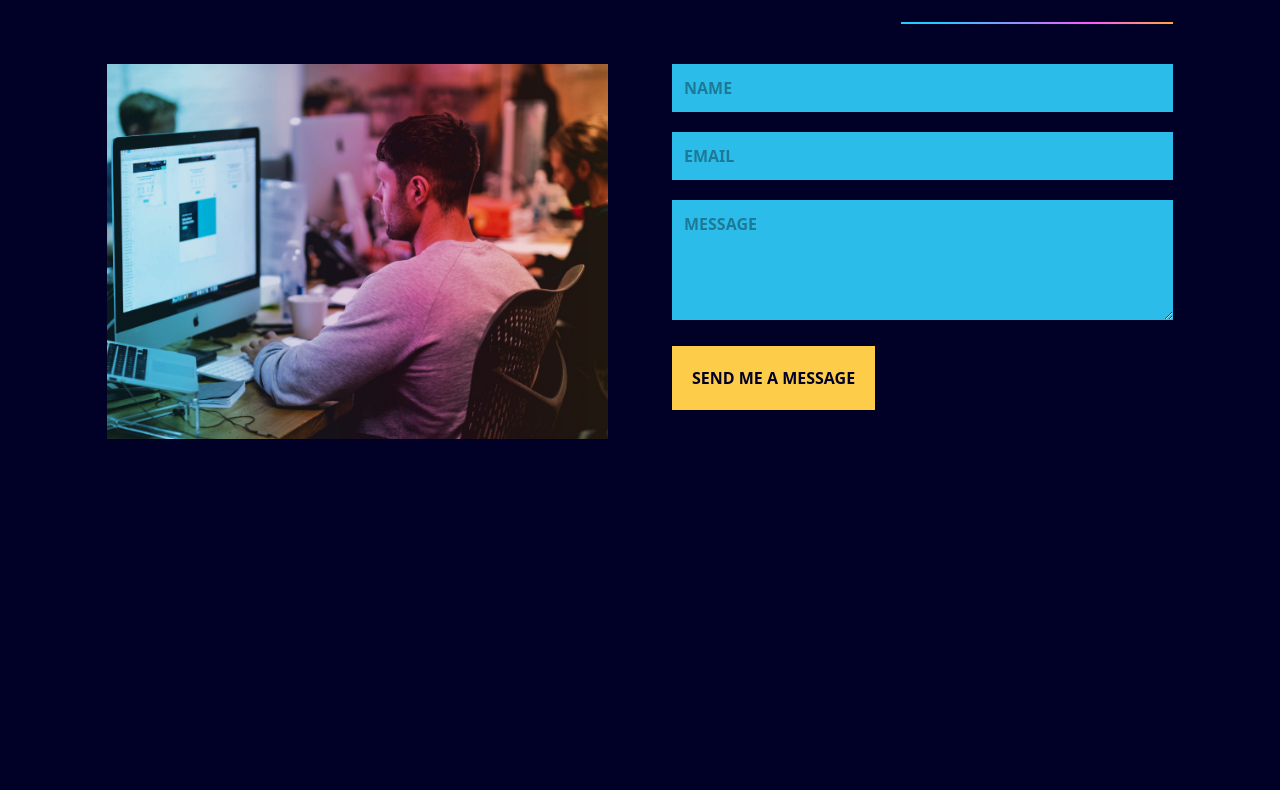
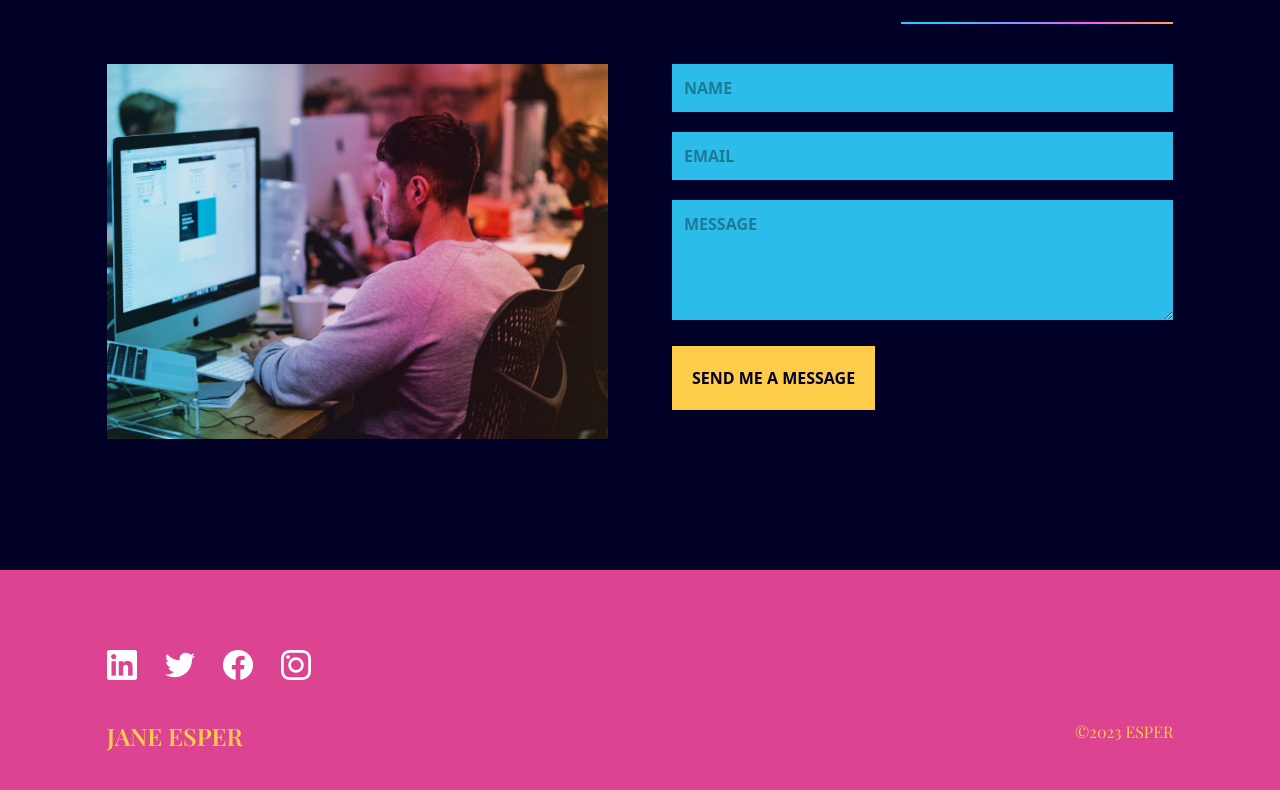
Before and after one commit to laurieroy/react-portfolio-roh, a React (Vite) app: page / in a window 1280 px wide. Shown: the part 4253-5043 px from the top of the page. Before the commit the page ends 4884 px from the top, so only its background shows below. Built offline with nearby package versions, Linux system fonts and the light colour scheme.

Commit message:
Add Footer

```diff
--- a/src/App.jsx
+++ b/src/App.jsx
@@ -9,6 +9,7 @@
 import Projects from "./scenes/Projects";
 import Testimonials from "./scenes/Testimonials";
 import Contact from "./scenes/Contact";
+import Footer from "./scenes/Footer";
 
 function App() {
   const [selectedPage, setSelectedPage] = useState("home");
@@ -59,6 +60,7 @@
       <div className="mx-auto w-5/6 md:h-full">
         <Contact />
       </div>
+      <Footer />
     </div>
   );
 }
--- /dev/null
+++ b/src/scenes/Footer.jsx
@@ -0,0 +1,18 @@
+import SocialMediaIcons from "../components/SocialMediaIcons";
+
+const Footer = () => {
+  return (
+    <footer className="h-64 bg-red pt-10">
+      <div className="w-5/6 mx-auto">
+        <SocialMediaIcons />
+        <div className="md:flex justify-center md:justify-between text-center">
+          <p className="font-playfair font-semibold text-2xl text-yellow">
+            JANE ESPER
+          </p>
+          <p className="font-playfair text-md text-yellow">&copy;2023 ESPER</p>
+        </div>
+      </div>
+    </footer>
+  );
+};
+export default Footer;
```
